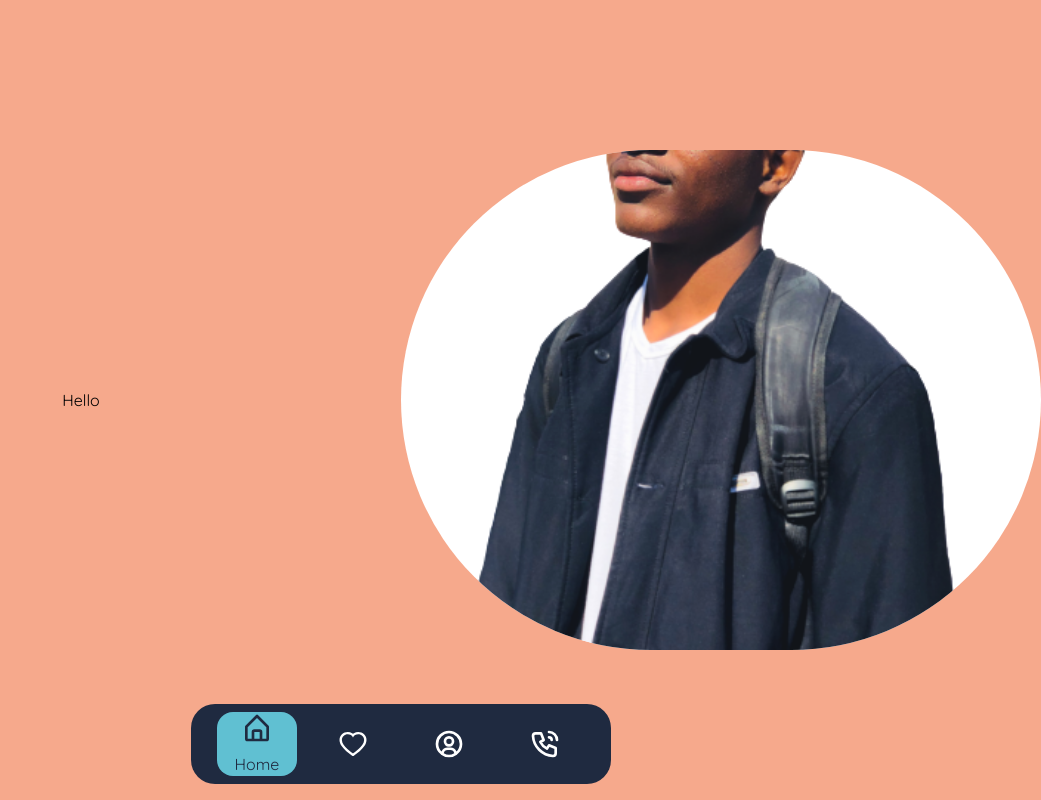
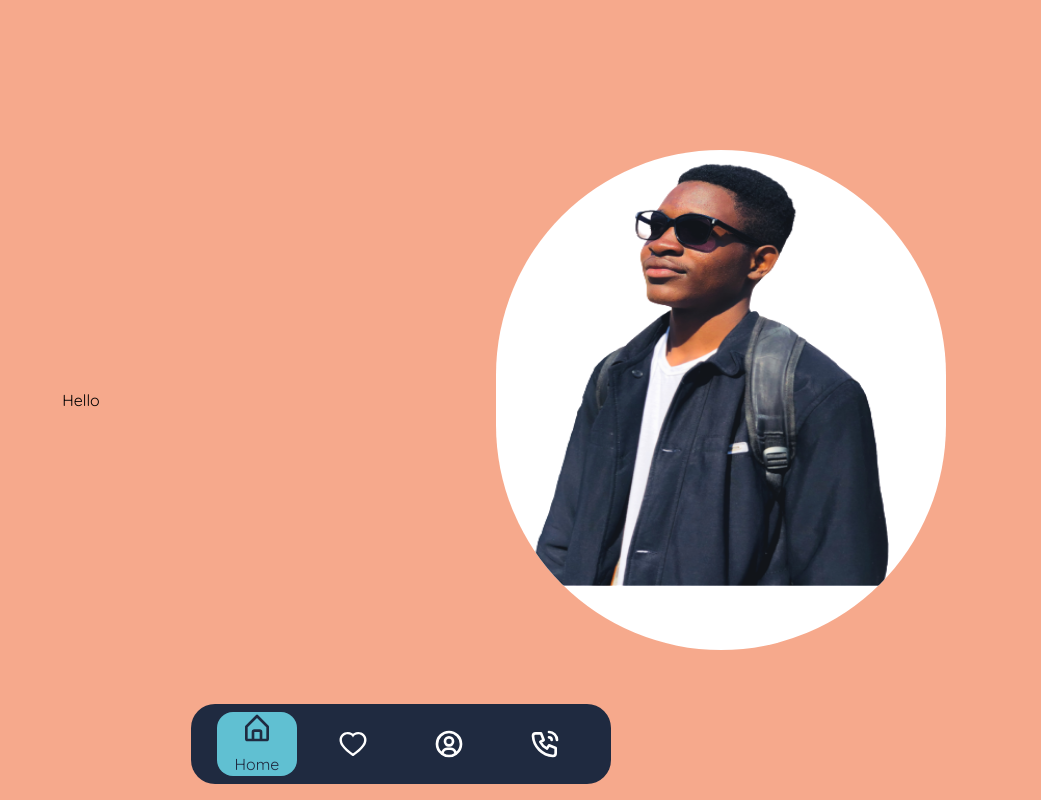
Before and after one commit to DC-21/react-tailwind-bottom-nav-webapp, a React (Vite) app: page /about in a window 1280 px wide. Shown: the whole page, without its empty margins (239-1280 px from the left). Built offline with nearby package versions, Linux system fonts and the light colour scheme.

Commit message:
first commit

```diff
--- a/src/pages/About.jsx
+++ b/src/pages/About.jsx
@@ -11,8 +11,8 @@ const About = () => {
                 </div>
             </div>
             <div className='w-1/2 flex items-center justify-center'>
-                <div className='w-full justify-center rounded-full h-[400] overflow-hidden'>
-                    <img className='object-cover w-full h-[500px] overflow-hidden bg-white' src={own} alt='image'/>
+                <div className='w-full flex justify-center items-center rounded-full h-full overflow-hidden'>
+                    <img className='w-[450px] h-[500px] bg-white rounded-full' src={own} alt='image'/>
                 </div>
             </div>
         </div>
```
